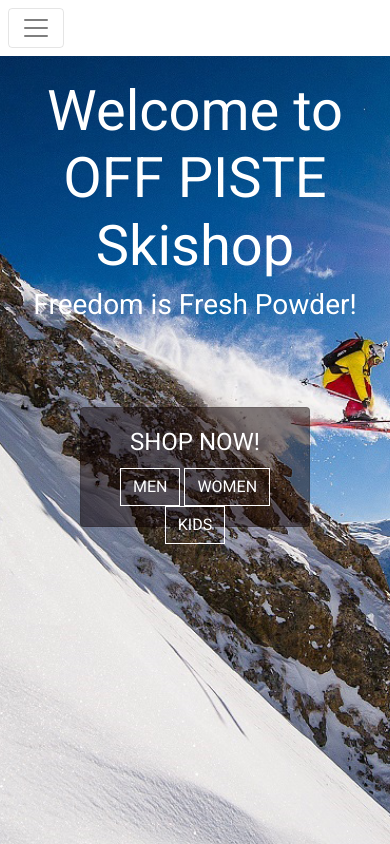
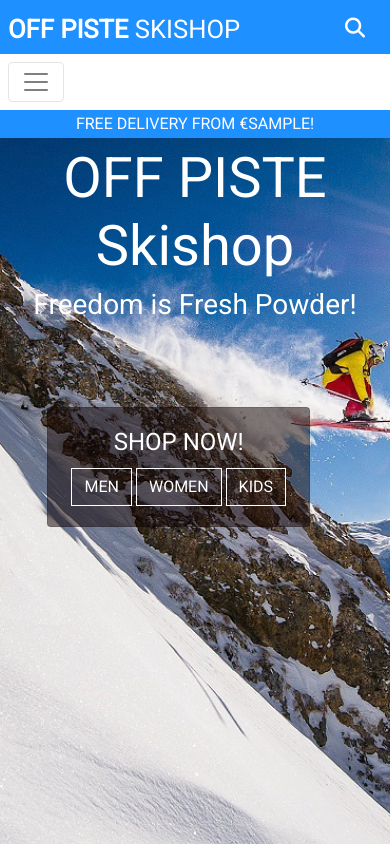
Before and after one commit to kencormican/milestoneProjectFour, a Django app: template home/templates/home/index.html in a window 390 px wide. Run offline with Django 3.2, Linux system fonts and the light colour scheme; the template is opened without the code that fills it: most values are stand-ins (such as "Sample title", 1, 10 or a date in 2020); some libraries are stand-ins or nearby versions.

Commit message:
Mobile Logo and searchbar toggler added and styled.

```diff
--- a/home/templates/home/index.html
+++ b/home/templates/home/index.html
@@ -21,9 +21,9 @@
                 Freedom is Fresh Powder!
             </h3>
         </div>
-        <div class="col-8 offset-2 col-lg-4 offset-lg-8">
+        <div class="col-9 offset-1 col-lg-4 offset-lg-8">
         <div class="card card-shopnow text-center text-white bg-transparent">
-            <div class="card-body text-uppercase">
+            <div class="card-body text-uppercase px-0">
                 <h4 class="card-title">Shop Now!</h4>
                 <a href="#" class="btn btn-shopnow rounded-0 text-white border-white">MEN</a>
                 <a href="#" class="btn btn-shopnow rounded-0 text-white border-white">WOMEN</a>
--- a/static/css/base.css
+++ b/static/css/base.css
@@ -85,6 +54,93 @@ body {
 .admin-nav:hover {
     color: dodgerblue;
 }
+
+
+/* Desktop Searchbox */
+
+.desktop-searchbar{
+    margin-bottom: auto;
+    margin-top: auto;
+    background-color: rgba(30, 144, 255, 0.2);
+    border-radius: 20px;
+    padding: 0;
+}
+
+.desktop-searchbar:hover {
+    border: solid 1px;
+    border-color: dodgerblue;
+    transition: width 0.1s linear;
+}
+
+.desktop-search-input{
+    color: white;
+    border: 0;
+    border-radius: 20px;
+    outline: 0;
+    background: none;
+    width: 0;
+    transition: width 1.5s linear;
+}
+
+
+.desktop-searchbar:hover > .desktop-search-icon{
+    background: dodgerblue;
+    color: white;
+}
+
+.desktop-search-icon{
+    border-radius: 50%;
+    color:dodgerblue;
+    text-decoration:none;
+}
+
+
+/* Mobile Search */
+
+#btn-mob-search {
+    margin-top: 4px !important;
+    background-color: dodgerblue;
+    color: white;
+    transition: width 1.5s linear;
+}
+
+#btn-mob-search:hover {
+    background-color: white;
+    color: dodgerblue;
+    transition: width 1.5s linear;
+}
+
+/* Mobile Searchbox */
+
+.mob-searchbar{
+    margin-bottom: 2px;
+    margin-top: 2px;
+    background-color: rgba(243, 247, 250, 0.5);
+    border-radius: 30px;
+    padding: 0;
+}
+
+.mob-searchbar:hover {
+    background-color: rgba(243, 247, 250, 0.8);
+    transition: width 0.1s linear;
+}
+
+.mob-search-input{
+    color: white;
+    border: 0;
+    border-radius: 20px;
+    outline: 0;
+    background: none;
+    width: 0;
+    transition: width 1.5s linear;
+}
+
+.mob-search-icon{
+    border-radius: 50%;
+    color:dodgerblue;
+    text-decoration:none;
+}
+
 
 /* Tab Menu */
 
@@ -98,6 +154,7 @@ body {
 
 .card-shopnow {
     max-height: 120px !important;
+    max-width: 320px !important;
     background-color: rgba(14, 0, 0, 0.500) !important;
 }
 
--- a/templates/base.html
+++ b/templates/base.html
@@ -56,7 +56,7 @@
 <body>
 
     <header class="container-fluid fixed-top">
-        <div id="delivery-banner" class="row d-none d-lg-flex text-center text-uppercase bg-blue">
+        <div id="delivery-banner-desktop" class="row d-none d-lg-flex text-center text-uppercase bg-blue">
             <div class="col-4 text-white">
                 <h6 class="logo-font my-1">We Deliver!</h6>
             </div>
@@ -103,17 +103,17 @@
                 </ul>
             </div>
 
-            <div class="col-12 col-lg-4 my-auto py-1 py-lg-0 text-center text-lg-left">
+            <div class="d-none d-lg-flex col-lg-4 my-auto py-1 py-lg-0 text-center text-lg-left">
                 <a href="{% url 'home' %}" class="nav-link main-logo-link">
                     <h2 class="logo-font text-uppercase my-0"><strong>Off Piste</strong> Skishop</h2>
                     <!-- <h5 class"">Freedom is Fresh Powder!</h5> -->
                 </a>
             </div>
-            <form class="searchbar col-12 col-lg-4 my-auto py-1 py-lg-0" method="GET" action="">
+            <form class="desktop-searchbar col-12 col-lg-4 my-auto py-1 py-lg-0" method="GET" action="">
                 <div class="input-group w-100">
-                    <input class="form-control search_input" type="text" name="q" placeholder="Search this store ...">
+                    <input class="form-control desktop-search-input" type="text" name="q" placeholder="Search this store ...">
                     <div class="input-group-append">
-                        <button class="form-control btn search_icon" type="submit">
+                        <button class="form-control btn desktop-search-icon" type="submit">
                                 <i class="fas fa-search"></i>
                         </button>
                     </div>
@@ -138,14 +138,43 @@
                 </ul>
             </div>
         </div>
+
         <div class="row bg-white">
+            <!-- Mobile Top Nav -->
+            <div class="d-lg-none col-10 my-auto px-2 text-left bg-blue collapse show test-collapse">
+                <a href="{% url 'home' %}" class="nav-link main-logo-link text-white pl-0 ">
+                    <h2 class="logo-font text-uppercase my-0"><small><strong>Off Piste</strong> Skishop</small></h2>
+                </a>
+            </div>
+             <div class="d-lg-none col-12 my-auto px-2 text-left bg-blue collapse test-collapse">
+                <form class="form-inline mob-searchbar" method="GET" action="">
+                    <div class="input-group w-100">
+                        <input class="form-control mob-search-input" type="text" name="q" placeholder="Search this store ...">
+                        <button type="submit" class="btn btn-lg mob-search-icon float-right" id="btn-mob-search-toggled">
+                            <i class="fas fa-search"></i>
+                        </button>
+                    </div>
+                </form>
+            </div>
+            <div class="d-lg-none col-2 bg-blue px-2" >
+                <button class="btn btn-lg mob-search-icon float-right collapse show test-collapse" type="button" data-toggle="collapse" data-target=".test-collapse" id="btn-mob-search">
+                    <i class="fas fa-search"></i>
+                </button>
+            </div>
+
             <nav class="navbar navbar-expand-lg navbar-light w-100 p-0">
                 <button class="navbar-toggler m-2" type="button" data-toggle="collapse" data-target="#main-nav" aria-controls="main-nav" aria-expanded="false" aria-label="Toggle navigation">
                     <span class="navbar-toggler-icon"></span>
                 </button>
+
                 {% include 'includes/mobile-top-header.html' %}
                 {% include 'includes/main-nav.html' %}
             </nav>
+        </div>
+        <div id="delivery-banner-mob" class="row d-lg-none text-center text-uppercase bg-blue">
+            <div class="col-12 text-white">
+                <h6 class="logo-font my-1">Free delivery from €{{ free_shipping_threshold }}!</h6>
+            </div>
         </div>
     </header>
 
--- a/templates/includes/main-nav.html
+++ b/templates/includes/main-nav.html
@@ -1,5 +1,5 @@
 <div class="collapse navbar-collapse row " id="main-nav">
-    <div class="col-12 d-flex align-items-center">
+    <div class="col-12 d-flex align-items-lg-center">
         <ul class="nav nav-tabs w-auto mx-auto  ">
             <li class="nav-item">
                 <a class="nav-link" href="#">MEN</a>
@@ -12,7 +12,7 @@
             </li>
         </ul>
     </div>
-    <div class="col-12 bg-blue d-flex align-items-center">
+    <div class="col-12 bg-blue d-flex align-items-left align-items-lg-center">
         <ul class="navbar-nav w-auto mx-auto ">
             <li class="nav-item dropdown ">
                 <a class="logo-font font-weight-bold nav-link text-white mr-5 text-uppercase" href="#" id="all-products-link"
```
Also changed, not shown: other parts of static/css/base.css (+10 -41 lines).
